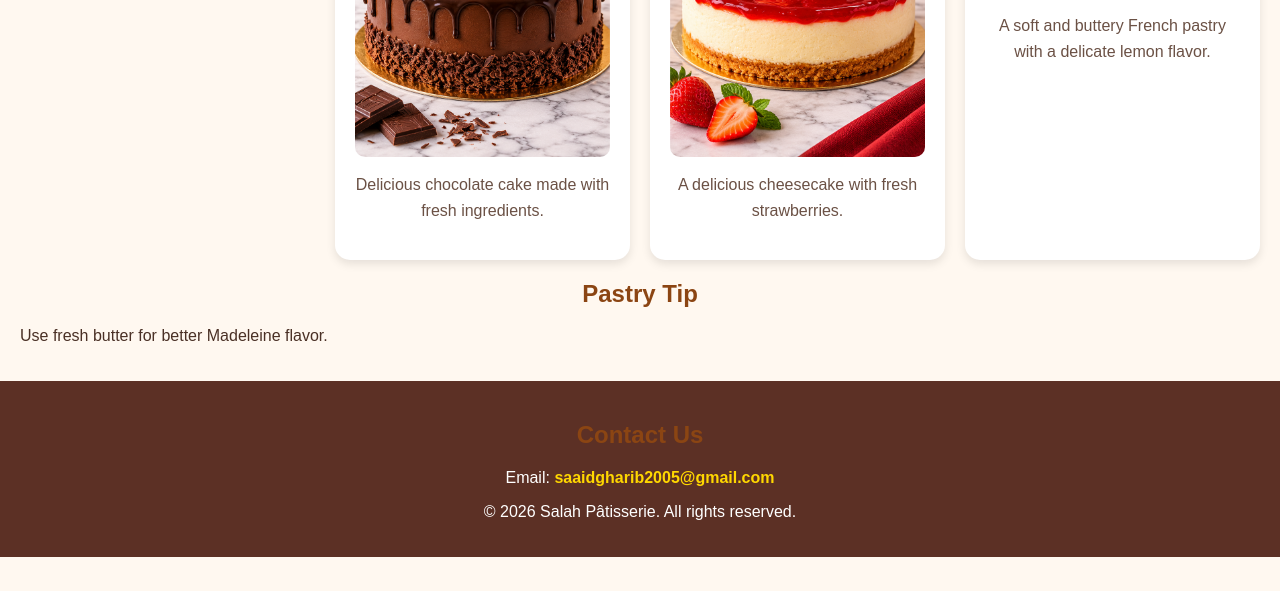
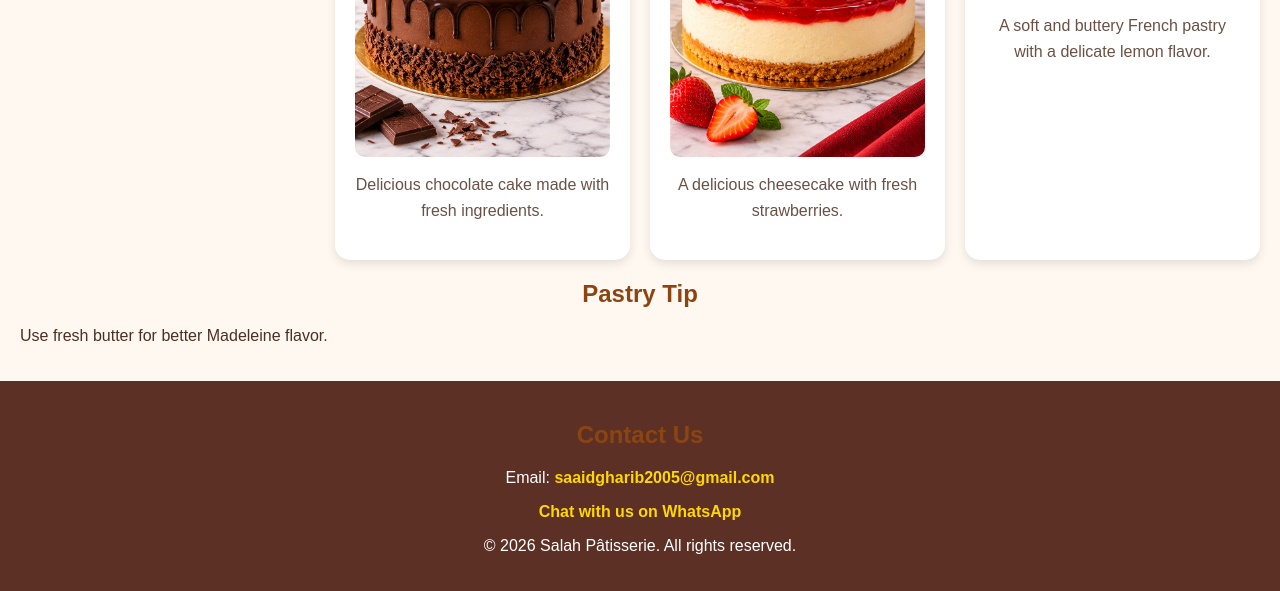
Before and after one commit to SEB-maker12/Salah-patisserie, a plain HTML site: page index.html in a window 1280 px wide. Shown: the part 547-1138 px from the top of the page. Before the commit the page ends 1104 px from the top, so only its background shows below. Drawn offline with Linux system fonts and the light colour scheme.

Commit message:
Add WhatsApp contact link to footer

```diff
--- a/index.html
+++ b/index.html
@@ -77,6 +77,14 @@
         </a>
     </p>
 
+    <p>
+        <a href="https://wa.me/212654527966"
+           target="_blank"
+           rel="noopener noreferrer">
+            Chat with us on WhatsApp
+        </a>
+    </p>
+
     <p>© 2026 Salah Pâtisserie. All rights reserved.</p>
     </footer>
 
```
